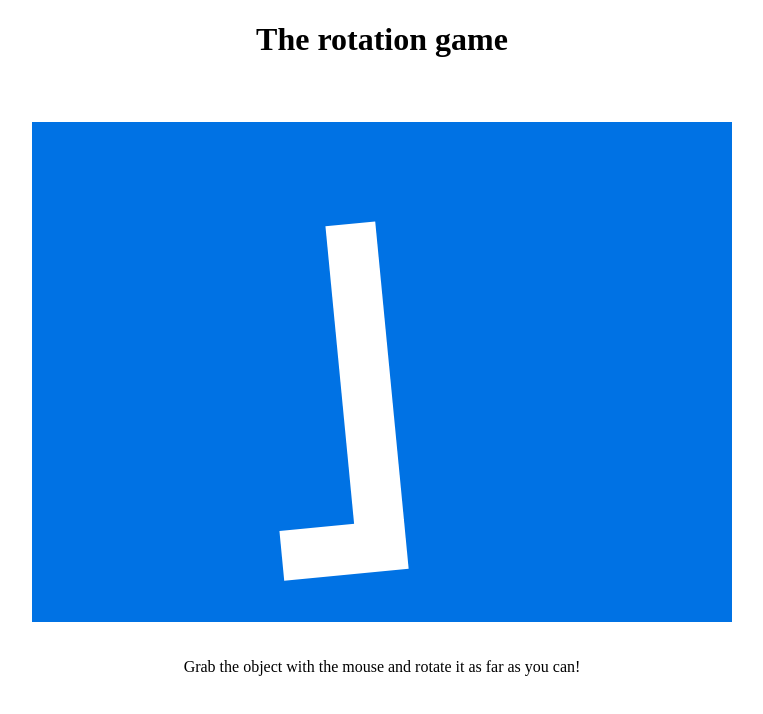
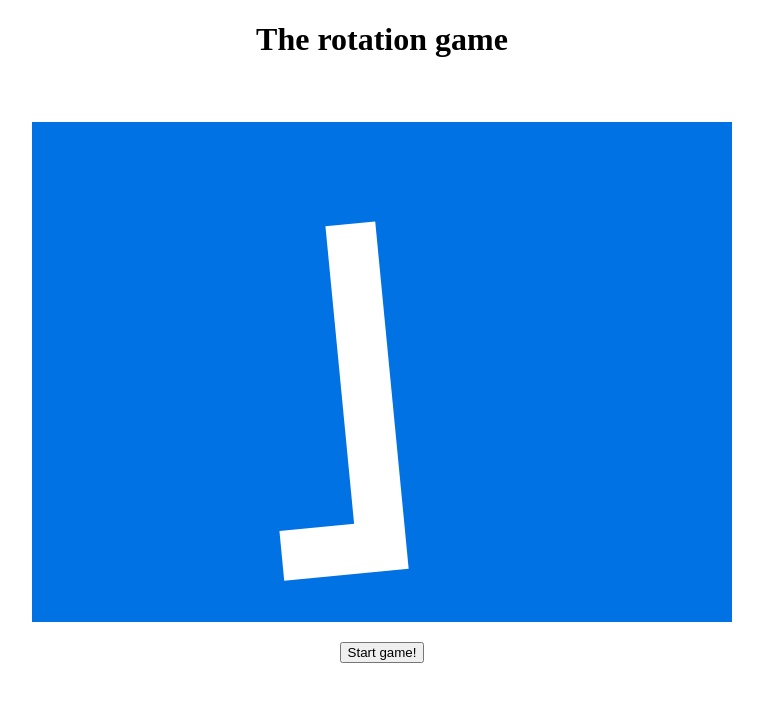
Before and after one commit to ousou/rotation-game, a plain HTML site: page index.html in a window 1280 px wide. Shown: the whole page, without its empty margins (258-1021 px from the left). Drawn offline with Linux system fonts and the light colour scheme.

Commit message:
Add start button that removes intro animation

```diff
--- a/css/style.css
+++ b/css/style.css
@@ -23,4 +23,5 @@
     display: block;
     margin: 0 auto;
     text-align: center;
+    visibility: hidden;
 }
--- a/index.html
+++ b/index.html
@@ -11,6 +11,9 @@
         <container class="gameScreen">
             <canvas id="rotationCanvas" width="700" height="500" tabindex="1"></canvas>
         </container>
+        <container class="settings">
+            <button type="button" id="start" onclick="startGame();">Start game!</button>
+        </container>
         <container class="info">
             <p>Grab the object with the mouse and rotate it as far as you can!</p>
         </container>
--- a/js/game.js
+++ b/js/game.js
@@ -16,11 +16,22 @@ game.vakanen.midpoint_y = game.vakanen.start_y +
 game.vakanen.color = "#FFFFFF";
 game.vakanen.current_rotation_deg = 0;
 
-document.addEventListener("DOMContentLoaded", start, false);
+document.addEventListener("DOMContentLoaded", startAnimation, false);
 
-function start() {
+function startAnimation() {
+    game.vakanen.start_animation_interval = setInterval(drawRotatedVakanen, 1);
+}
 
-  setInterval(drawRotatedVakanen, 1);
+function startGame() {
+    clearInterval(game.vakanen.start_animation_interval);
+    game.ctx.clearRect(0, 0, game.canvas.width, game.canvas.height);
+    drawVakanen(game.vakanen.color);
+    game.vakanen.current_rotation_deg = 0;
+    var info = document.getElementsByClassName("info");
+
+    for (var i = 0; i < info.length; i ++) {
+        info[i].style.visibility = "visible";
+    }
 }
 
 function drawRotatedVakanen(drawFunction) {
```
